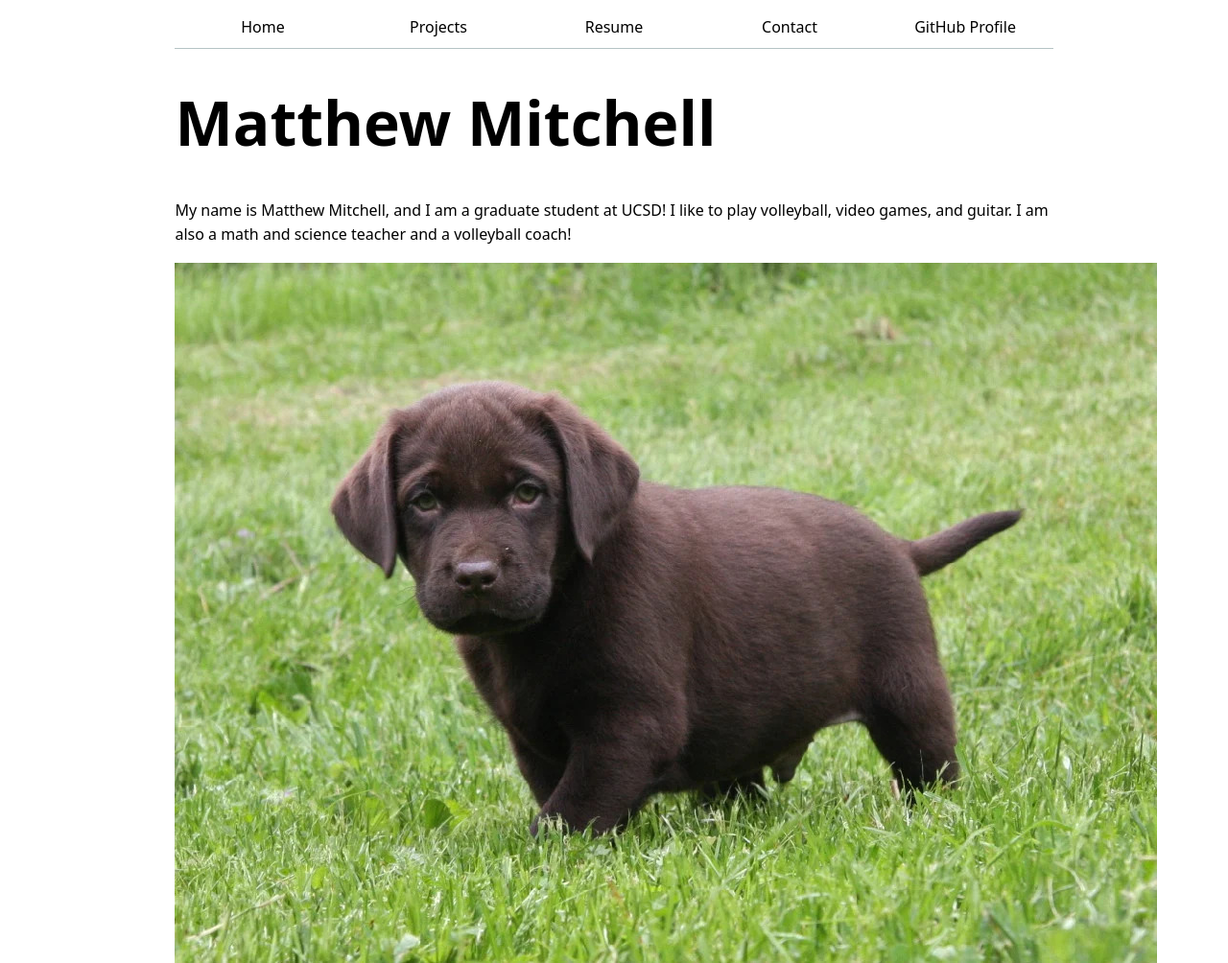
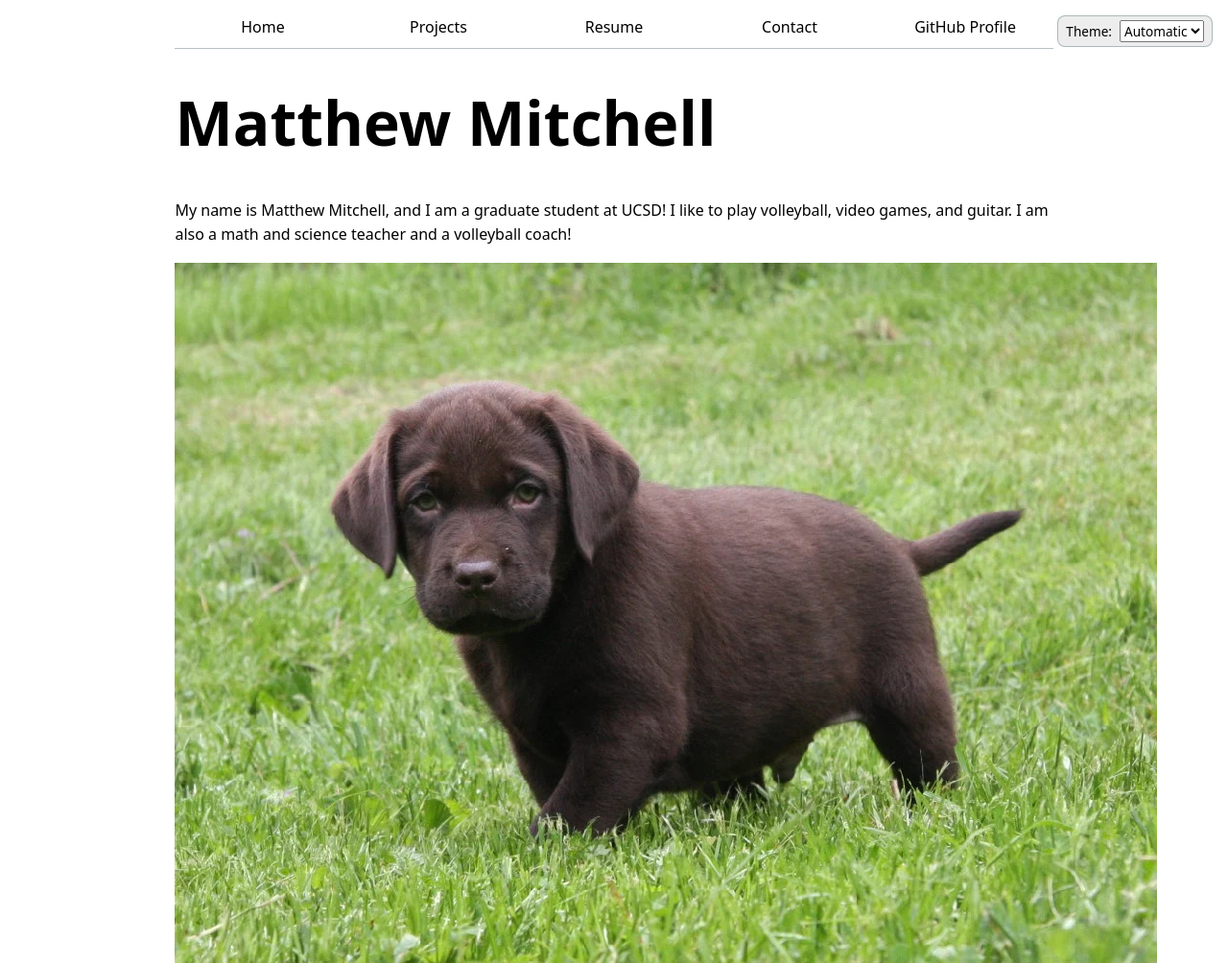
Before and after one commit to mam084/portfolio, a plain HTML site: page index.html in a window 1280 px wide. Shown: the whole page at 96% size. Drawn offline with Linux system fonts and the light colour scheme.

Commit message:
First attempt at color switcher

```diff
--- a/global.js
+++ b/global.js
@@ -39,3 +39,39 @@ for (const p of pages) {
 
   nav.append(a);
 }
+
+document.body.insertAdjacentHTML(
+  "afterbegin",
+  `
+  <label class="color-scheme">
+    Theme:
+    <select id="theme-select" aria-label="Color scheme">
+      <option value="light dark">Automatic</option>
+      <option value="light">Light</option>
+      <option value="dark">Dark</option>
+    </select>
+  </label>
+`
+);
+
+
+const select = document.querySelector("#theme-select");
+const root = document.documentElement;
+
+
+const saved = localStorage.getItem("color-scheme") || "light dark";
+select.value = saved;
+root.style.setProperty("color-scheme", saved);
+
+select.addEventListener("input", (e) => {
+  const value = e.target.value;
+  root.style.setProperty("color-scheme", value);
+  localStorage.setItem("color-scheme", value);
+});
+
+const mql = window.matchMedia("(prefers-color-scheme: dark)");
+mql.addEventListener?.("change", () => {
+  if (select.value === "light dark") {
+    root.style.setProperty("color-scheme", "light dark");
+  }
+});
--- a/style.css
+++ b/style.css
@@ -4,6 +4,27 @@ html {
   --color-accent: oklch(65% 50% 0);
   accent-color: var(--color-accent);
   color-scheme: light dark;
+  background: Canvas;
+  color: CanvasText;
+}
+
+label.color-scheme {
+  position: absolute;
+  top: 1rem;
+  right: 1rem;
+  font-size: 0.85rem;
+  font-family: inherit;
+  display: inline-flex;
+  align-items: center;
+  gap: 0.5rem;
+  padding: 0.25rem 0.5rem;
+  background: color-mix(in oklab, Canvas 85%, CanvasText 5%);
+  border: 1px solid oklch(50% 10% 200 / 40%);
+  border-radius: 8px;
+}
+
+label.color-scheme select {
+  font: inherit;
 }
 
 body {
@@ -14,6 +35,7 @@ body {
   line-height: 1.6;        /* from Lab 1 vibe */
   font-family: system-ui, -apple-system, Segoe UI, Roboto, Arial, sans-serif;
 }
+
 
 nav ul,
 nav li {
```
